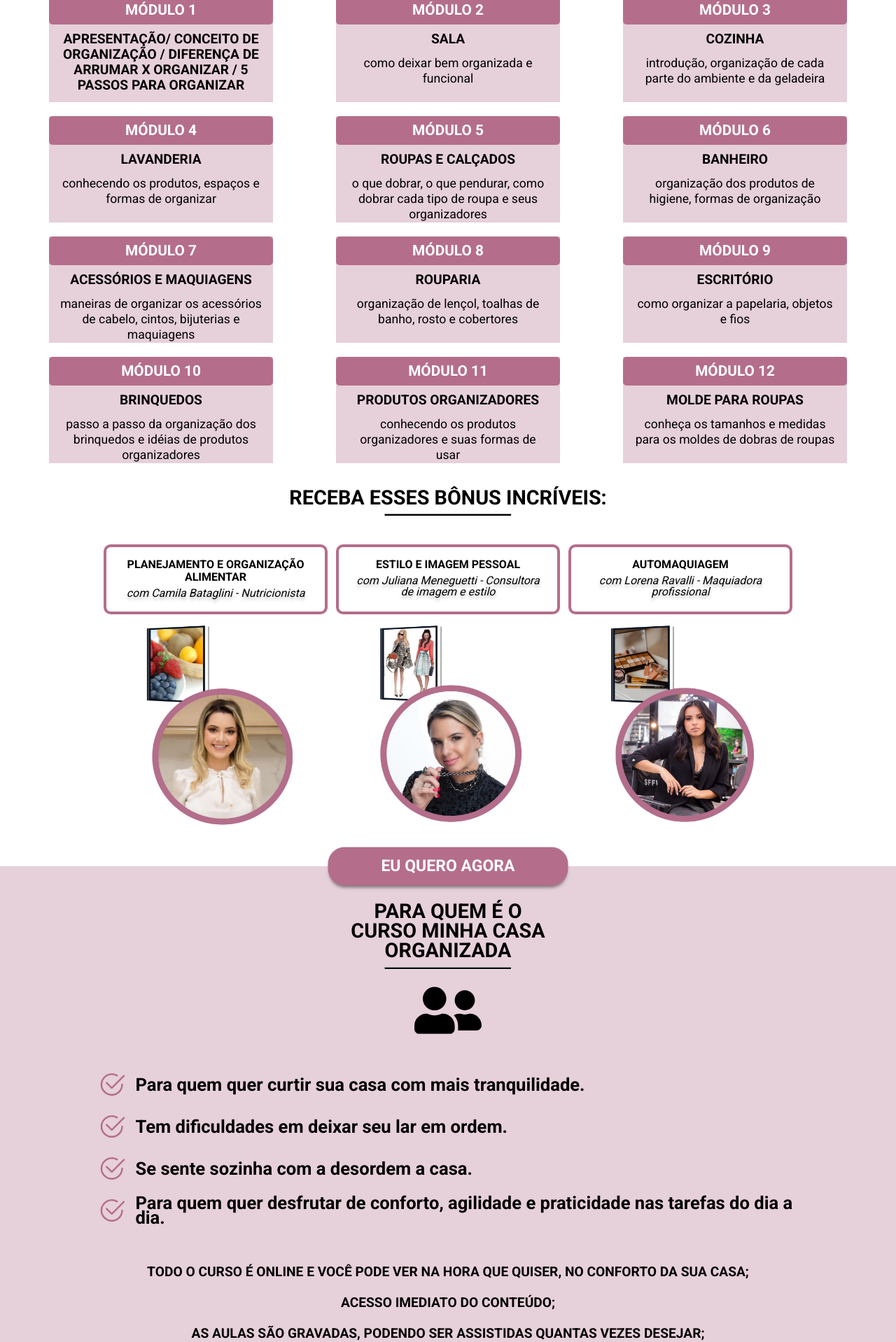
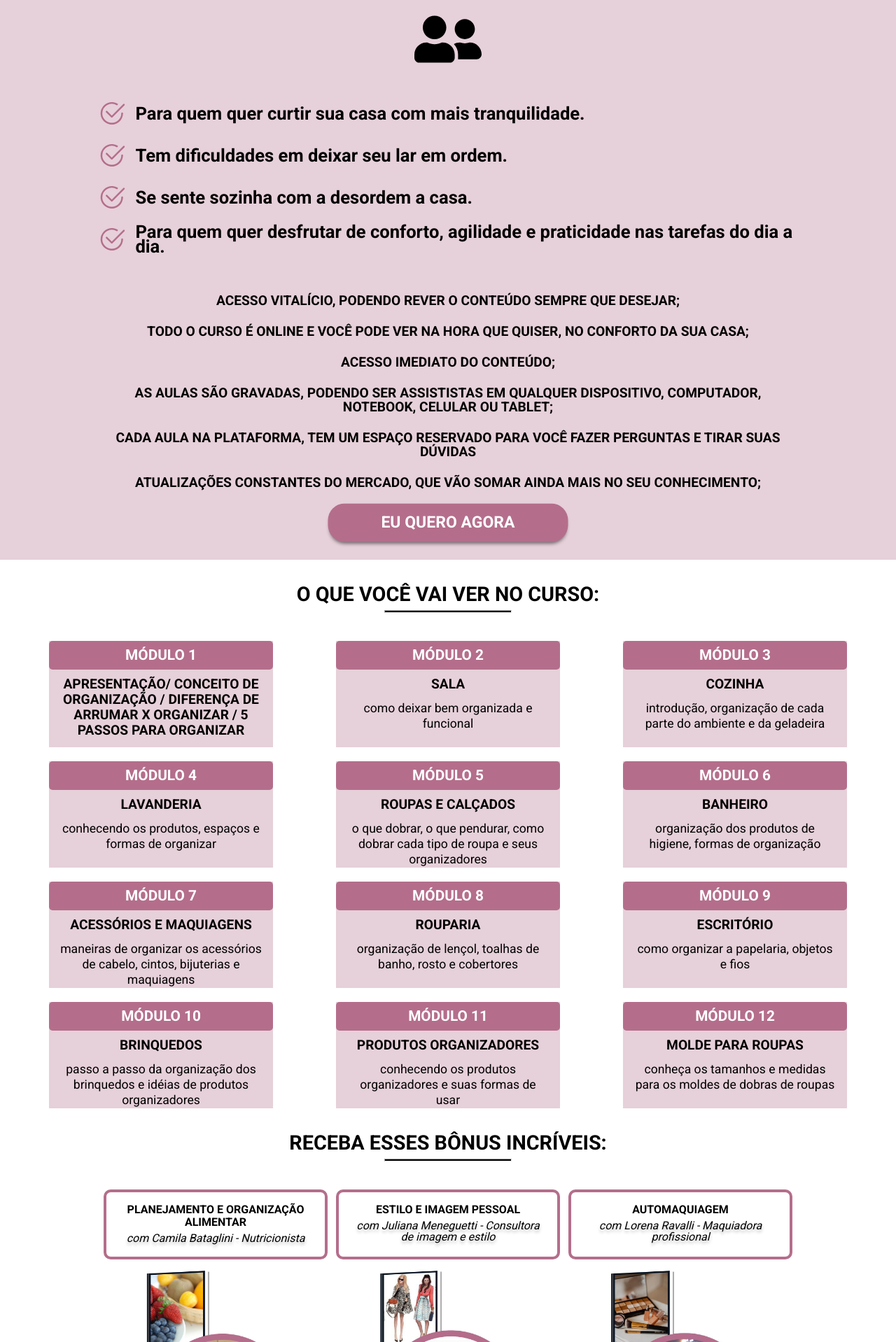
Before and after one commit to JuniorAlvesbr/leticiamartins.com.br-curso, a Next.js app: page / in a window 1280 px wide. Shown: the part 882-2800 px from the top of the page at 70% size. Built offline with nearby package versions, Linux system fonts and the light colour scheme.

Commit message:
refactory whois section

```diff
--- a/components/WhoisCourse/index.js
+++ b/components/WhoisCourse/index.js
@@ -11,10 +11,12 @@ const list = [
 ]
 
 const text = [
-    'TODO O CURSO É ONLINE E VOCÊ PODE VER NA HORA QUE QUISER, NO CONFORTO DA SUA CASA;',
-    'ACESSO IMEDIATO DO CONTEÚDO;',
-    'AS AULAS SÃO GRAVADAS, PODENDO SER ASSISTIDAS QUANTAS VEZES DESEJAR;',
-    'CADA AULA NA PLATAFORMA, TEM UM ESPAÇO RESERVADO PARA VOCÊ FAZER PERGUNTAS E TIRAR SUAS DÚVIDAS.',
+    'Acesso vitalício, podendo rever o conteúdo sempre que desejar;',
+    'Todo o curso é online e você pode ver na hora que quiser, no conforto da sua casa;',
+    'Acesso imediato do conteúdo;',
+    'As aulas são gravadas, podendo ser assististas em qualquer dispositivo, computador, notebook, celular ou tablet;',
+    'Cada aula na plataforma, tem um espaço reservado para você fazer perguntas e tirar suas dúvidas',
+    'Atualizações constantes do mercado, que vão somar ainda mais no seu conhecimento;'
 ]
 
 export default function WhoisCourse() {
--- a/components/WhoisCourse/styles.js
+++ b/components/WhoisCourse/styles.js
@@ -12,7 +12,7 @@ export const Container = styled.section`
 
     ${SubTitle} {
         text-align: center;
-        max-width: 280px;
+        max-width: 400px;
     }
 `
 
--- a/pages/index.js
+++ b/pages/index.js
@@ -17,8 +17,8 @@ function Home() {
         <Hero />
       </header>
       <main>
+        <WhoisCourse />
         <CourseContent />
-        <WhoisCourse />
         <AboutMe />
         <Bonus />
         <Device />
```
